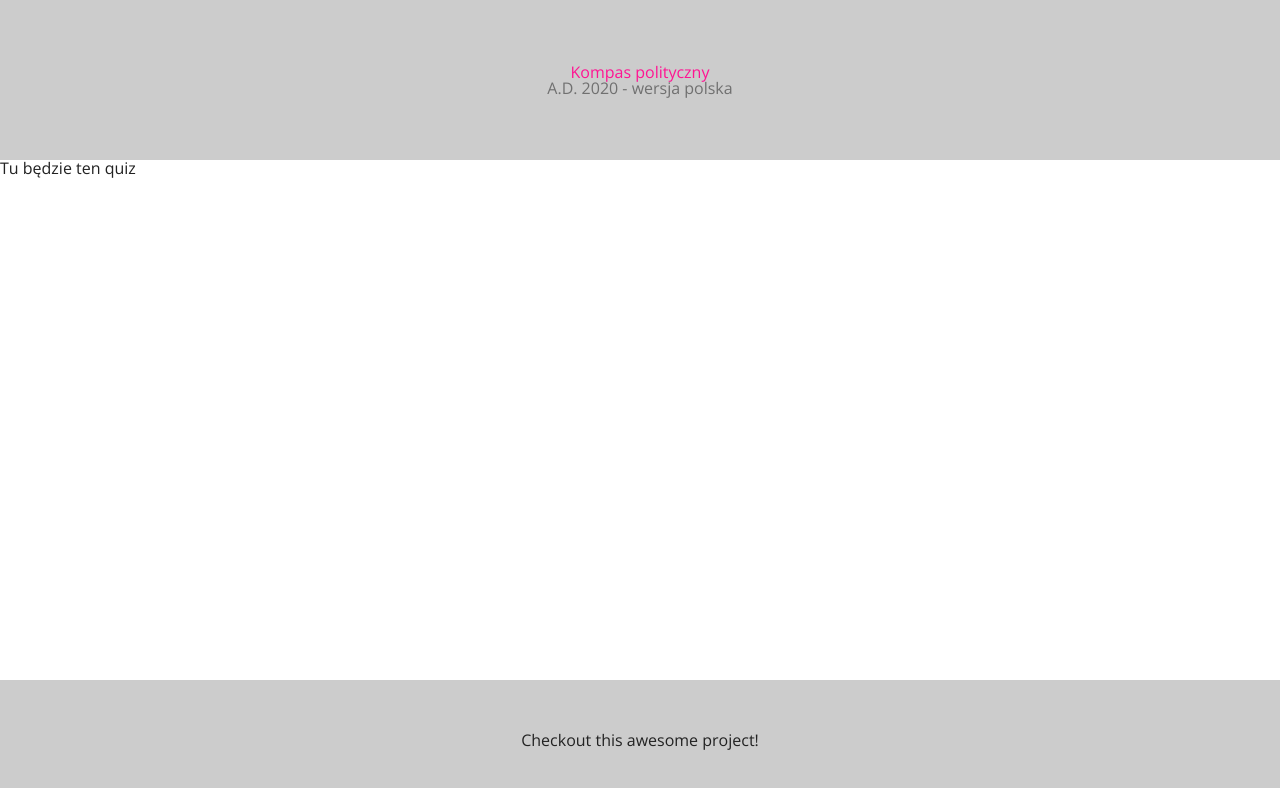
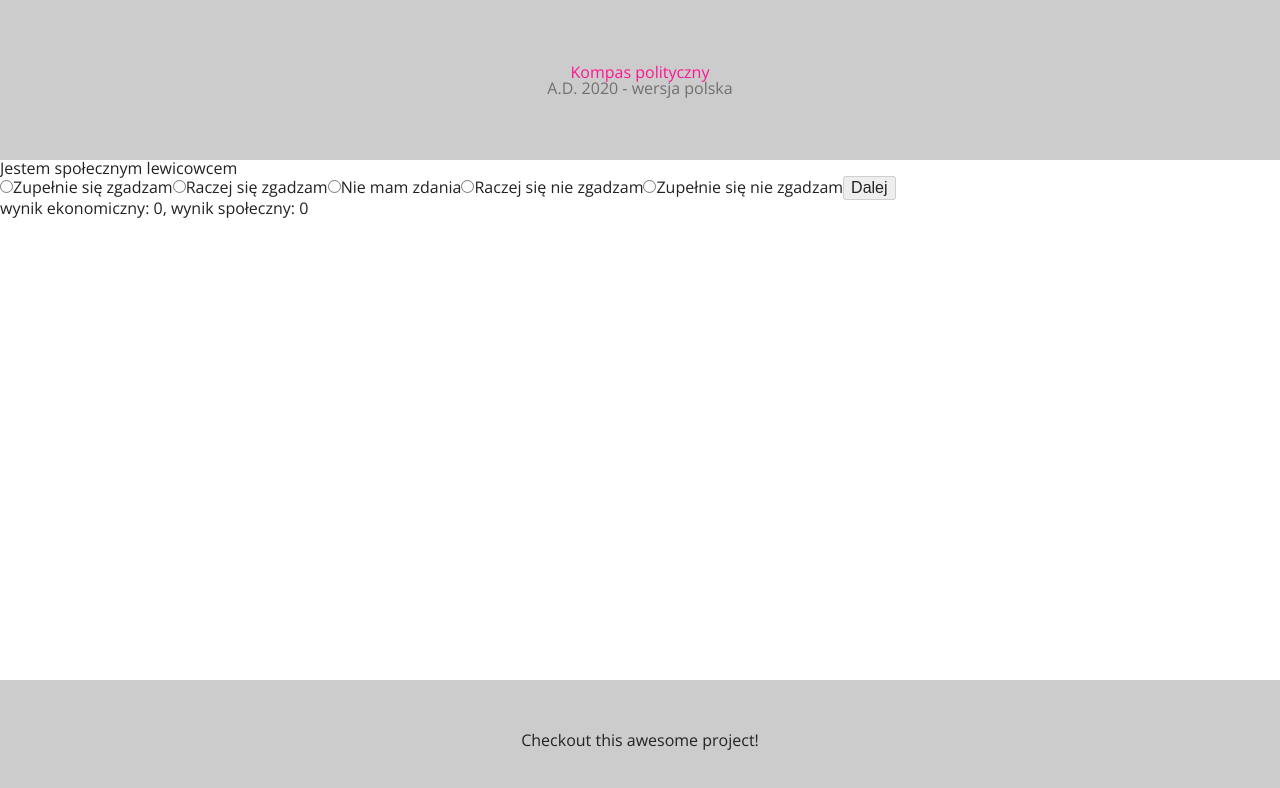
Before and after one commit to LucjaTalaga/political-compass, a React (Create React App) app: page /#/quiz in a window 1280 px wide. Shown: the top 788 px of the page. Built offline with nearby package versions, Linux system fonts and the light colour scheme.

Commit message:
quiz funcionality done

```diff
--- a/src/components/MainQuiz.js
+++ b/src/components/MainQuiz.js
@@ -1,6 +1,8 @@
 import React, {Component} from 'react';
 import data from '../questions';
+import Question from "./Question";
 
+let questions = data.questions;
 
 class MainQuiz extends Component {
     constructor(props) {
@@ -8,13 +10,41 @@ class MainQuiz extends Component {
         this.state = {
             economicScore: 0,
             socialScore: 0,
-            current: 1
+            currentQuestion: 1
         }
     }
+
+    // funkcja, zmieniająca uzyskany wynik, w zależności od odpowiedzi. Pierwszy argument określa, czy zmieniamy wynik dla poglądów
+    // ekonomicznych, bądź społecznych. Drugi określa czy w zależności od odpowiedzi wynik ma rosnąć bądź maleć, a trzeci odpowiada wartości udzielonej odpowiedzi.
+    setScore = (typeOfQuestion, orientation, answerValue) => {
+        let scoreAddition = orientation * answerValue;
+        if (typeOfQuestion === 'economic') {
+            this.setState({
+                economicScore: this.state.economicScore + scoreAddition
+            });
+        }
+        else if (typeOfQuestion === 'social') {
+            this.setState({
+                socialScore: this.state.socialScore + scoreAddition
+            });
+        }
+    };
+
+    setCurrentQuestion = (id) =>{
+        this.setState({
+            currentQuestion: id
+        });
+    };
     render() {
         return (
             <section className='main quiz'>
-                <h1>Tu będzie ten quiz</h1>
+                {questions.map(question => {
+                    if (this.state.currentQuestion === question.id) {
+                        return <Question question={question} currentQuestion={this.state.currentQuestion} setScore={this.setScore}
+                                         setCurrentQuestion={this.setCurrentQuestion}/>
+                    }
+                })}
+                <p>wynik ekonomiczny: {this.state.economicScore}, wynik społeczny: {this.state.socialScore}</p>
             </section>
         )
     }
--- a/src/components/Question.js
+++ b/src/components/Question.js
@@ -1,10 +1,64 @@
 import React, {Component} from 'react';
 
 class Question extends Component {
+    constructor(props) {
+        super(props);
+        this.state = {
+            selectedValue: null
+        }
+    }
+
+    handleChange = (e) => {
+        this.setState({
+            selectedValue: e.target.value
+        });
+    };
+
+    handleSubmit = (e, selectedValue) => {
+        e.preventDefault();
+        let {question, currentQuestion, setScore, setCurrentQuestion} = this.props;
+        setScore(question.typeOfQuestion, question.orientation, this.state.selectedValue);
+        this.setState({
+            selectedValue: null
+        });
+        setCurrentQuestion(currentQuestion+1);
+    };
 
     render() {
+        let {selectedValue} = this.state;
+        let {question} = this.props;
         return (
-            <section>No, będą pytanka, spokojnie ;)</section>
+            <section>
+                <h2> {question.question}</h2>
+                <form onSubmit={e => this.handleSubmit(e, selectedValue)}>
+                    <label className='answers'>
+                        <input type='radio'name='answers' value='2' onChange={this.handleChange}/>
+                        <span className="answersCheckmark"></span>
+                        Zupełnie się zgadzam
+                    </label>
+                    <label className='answers'>
+                        <input type='radio'name='answers' value='1' onChange={this.handleChange}/>
+                        <span className="answersCheckmark"></span>
+                        Raczej się zgadzam
+                    </label>
+                    <label className='answers'>
+                        <input type='radio'name='answers' value='0' onChange={this.handleChange}/>
+                        <span className="answersCheckmark"></span>
+                        Nie mam zdania
+                    </label>
+                    <label className='answers'>
+                        <input type='radio'name='answers' value='-1' onChange={this.handleChange}/>
+                        <span className="answersCheckmark"></span>
+                        Raczej się nie zgadzam
+                    </label>
+                    <label className='answers'>
+                        <input type='radio'name='answers' value='-2' onChange={this.handleChange}/>
+                        <span className="answersCheckmark"></span>
+                        Zupełnie się nie zgadzam
+                    </label>
+                    <button disabled={selectedValue===null}>Dalej</button>
+                </form>
+            </section>
         )
     }
 }
--- a/src/questions.json
+++ b/src/questions.json
@@ -4,25 +4,25 @@
       "id": 1,
       "question": "Jestem społecznym lewicowcem",
       "typeOfQuestion": "social",
-      "orientation": false
+      "orientation": -1
     },
     {
       "id": 2,
       "question": "Jestem społecznym prawicowcem",
       "typeOfQuestion": "social",
-      "orientation": true
+      "orientation": 1
     },
     {
       "id": 3,
       "question": "Jestem ekonomicznym lewicowcem",
       "typeOfQuestion": "economic",
-      "orientation": false
+      "orientation": -1
     },
     {
       "id": 4,
       "question": "Jestem ekonomicznym prawicowcem",
       "typeOfQuestion": "economic",
-      "orientation": true
+      "orientation": 1
     }
   ]
 }
```
